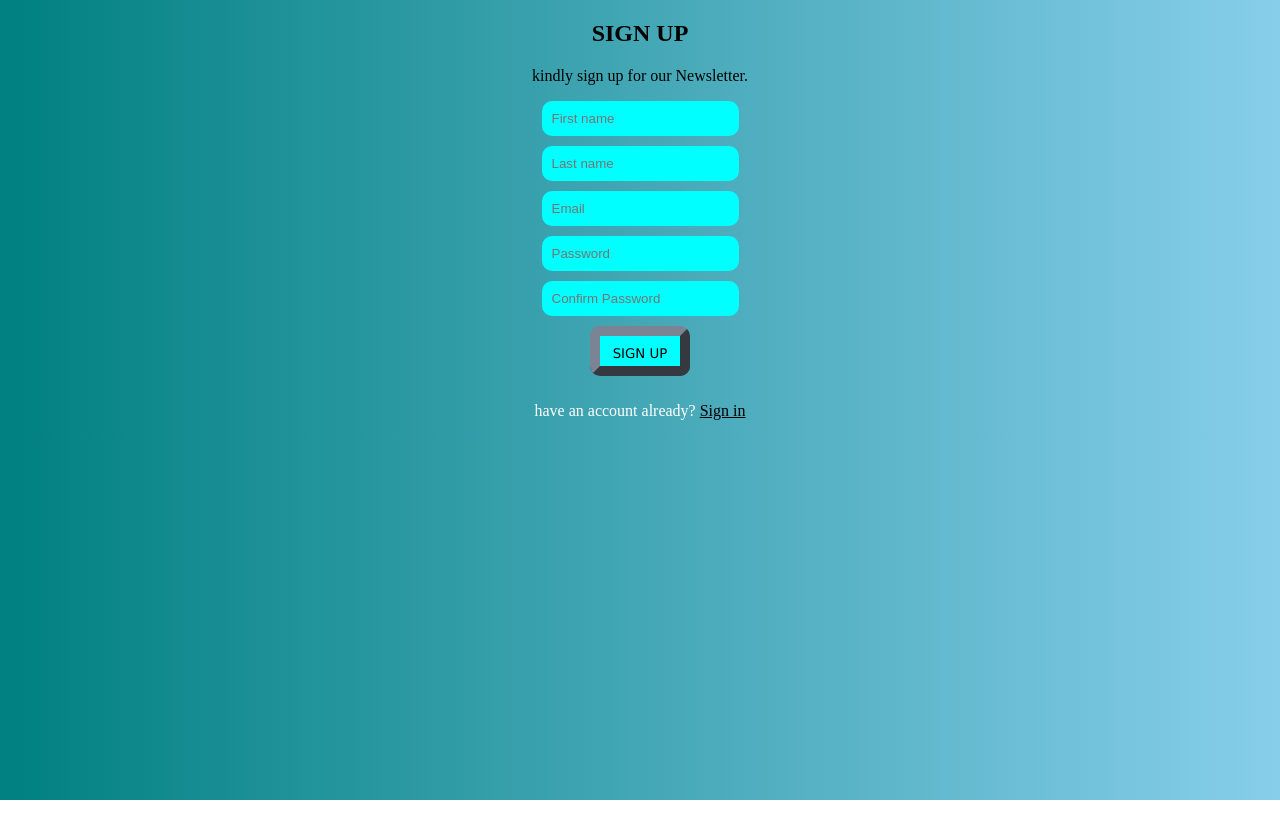
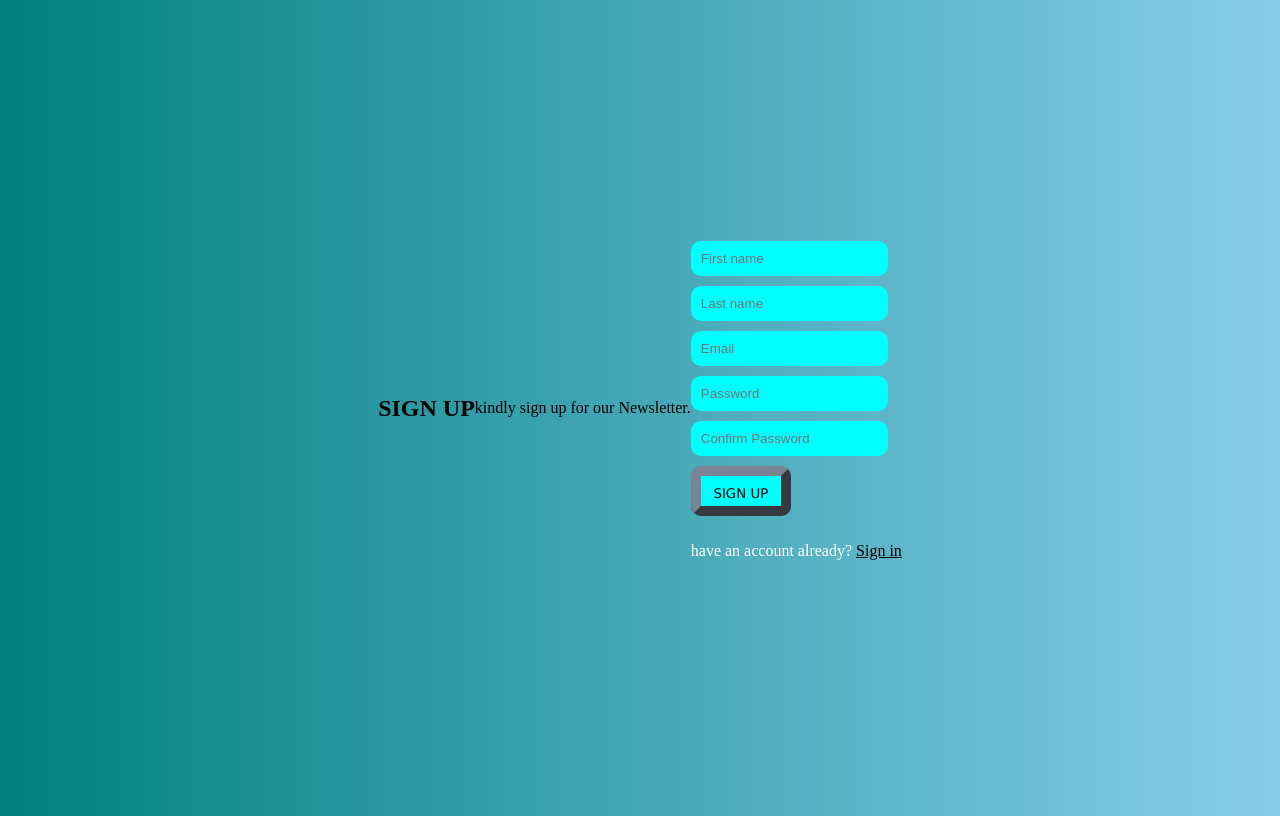
Before and after one commit to Halima231/Sign-Up-Page, a plain HTML site: page index.html in a window 1280 px wide. Drawn offline with Linux system fonts and the light colour scheme.

Commit message:
Aligned form centre

```diff
--- a/index.html
+++ b/index.html
@@ -8,6 +8,7 @@
 </head>
 <body>
     <section>
+        <div class="form-container">
         <h1>SIGN UP</h1>
         <p>kindly sign up for our Newsletter.</p>
 <form>
@@ -19,6 +20,7 @@
      <input type="submit" class="button" Value="SIGN UP">
      <p class="account">have an account already? <a class="up"href="sign in">Sign in</a></p>
 </form>
+</div>
 </section>
 </body>
 </html>
--- a/style.css
+++ b/style.css
@@ -1,7 +1,6 @@
 
 body{
   background: linear-gradient(to right,teal, skyblue);
-  text-align: center;
 }
 input{
   background-color: aqua;
@@ -38,3 +37,9 @@ input:hover{
 a:hover{
   color: hotpink;
 }
+.form-container{
+  display: flex;
+  justify-content: center;
+  align-items: center;
+  min-height: 100vh; /* vh stands for viewport height */
+}
```
